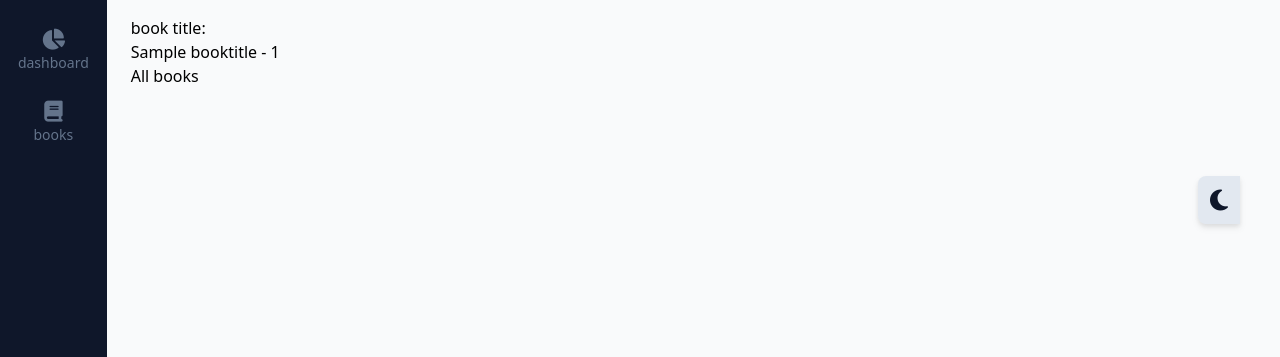
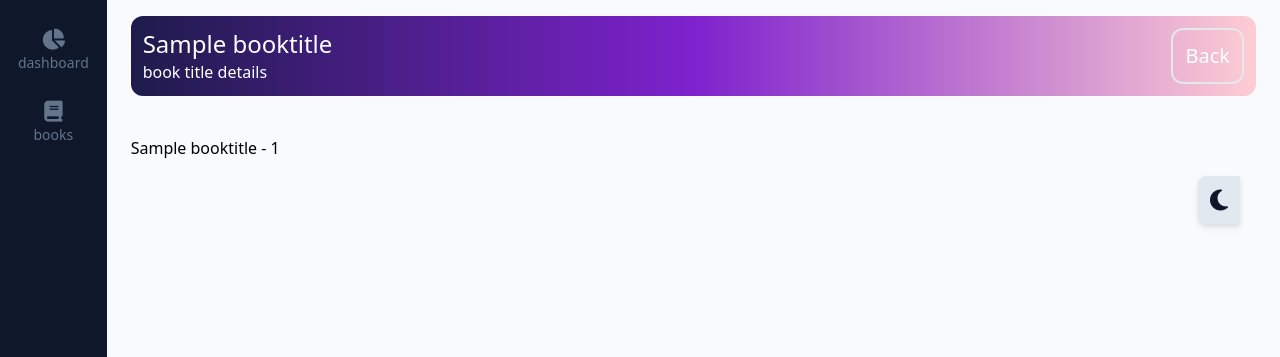
Before and after one commit to AisDisappeared/BOOKRENT, a Django app: a page that uses theme/templates/base.html in a window 1280 px wide. Shown: the part 64-421 px from the top of the page. Run offline with Django 5.2, Linux system fonts and the light colour scheme; tables that the repository leaves empty hold one stand-in row (values such as "Sample post"); some libraries are stand-ins or nearby versions.

Commit message:
adding header to booktitle details
used include template tag system and also wrote some js codes to have the back history functionality

```diff
--- a/statics/js/main.js
+++ b/statics/js/main.js
@@ -3,7 +3,6 @@ const formModal = document.getElementById('form-modal')
 const cancelbtn = document.getElementById('cancel-btn')
 const openModalBtn = document.getElementById('open-modal-btn')
 const backdrop = document.getElementById('backdrop')
-
 
 
 // printing the variables
--- /dev/null
+++ b/statics/js/test.js
@@ -0,0 +1,6 @@
+const head = document.getElementById('head');
+
+if (head) {
+    const backBtn = document.getElementById('go-back-btn')
+    backBtn?.addEventListener('click' , ()=> history.back())
+}
--- a/templates/books/book-detail.html
+++ b/templates/books/book-detail.html
@@ -1,4 +1,7 @@
 {% extends "base.html" %}
+{% load static %}
+
+
 
 {% block title %}
   book detail
@@ -6,13 +9,16 @@
 
 
 {% block content %}
-
-    <h1>book title:</h1>
+  {% include "components/header.html" with title=object.title description='book title details' is_go_back=True %}
   {% for obj in object.get_books %}
     {{obj.book_title}} - {{obj.book_id}}
   {% endfor %}
 
-<a href="{% url 'books:books' %}" class="flex">All books</a>
+
+{% block scripts %}
+  <script src="{% static 'js/test.js' %}" defer></script>
+{% endblock scripts %}
+
 
 
 {% endblock content %}
--- a/templates/components/header.html
+++ b/templates/components/header.html
@@ -1,4 +1,4 @@
-<div class="bg-gradient-to-r from-indigo-950 via-purple-700 to-rose-200 text-white rounded-xl mb-10 h-20 flex justify-between items-center px-3">
+<div class="bg-gradient-to-r from-indigo-950 via-purple-700 to-rose-200 text-white rounded-xl mb-10 h-20 flex justify-between items-center px-3" id="head">
     <div class="flex-col">
         <div class="text-2xl">{{ title }}</div>
         <div class="text-md">{{ description }}</div>
@@ -9,5 +9,12 @@
                 <button class="bg-transparent border-2 text-white hover:bg-white hover:text-slate-800 hover:border-white p-3 rounded-xl text-xl" id="open-modal-btn">{{icon}}</button>
             </div>
         {% endif %}
+
+        {% if is_go_back %}
+             <div class="{% if is_form_available %} ml-4 {% endif %}">
+                <button class="bg-transparent border-2 text-white hover:bg-white hover:text-slate-800 hover:border-white p-3 rounded-xl text-xl" id="go-back-btn">Back</button>
+            </div>
+        {% endif %}
+
     </div>
 </div>
--- a/theme/templates/base.html
+++ b/theme/templates/base.html
@@ -37,9 +37,13 @@
 	</div>
 
 
+
+
+
 	{% block scripts %}
 
 	{% endblock scripts %}
+
 </body>
 
 </html>
```
